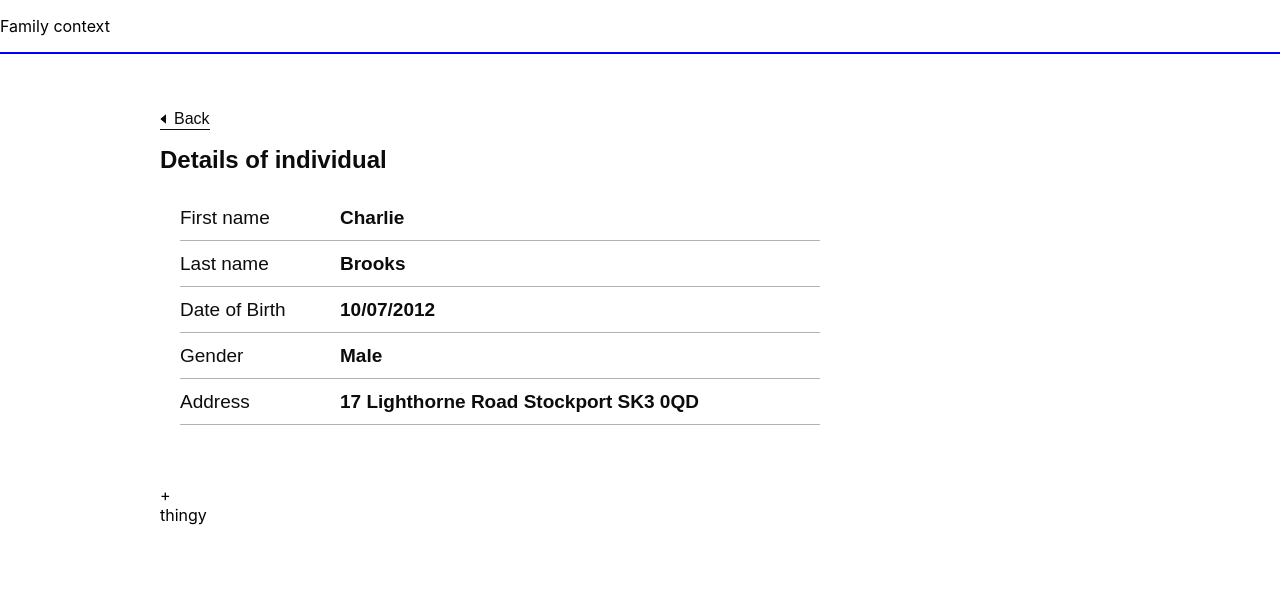
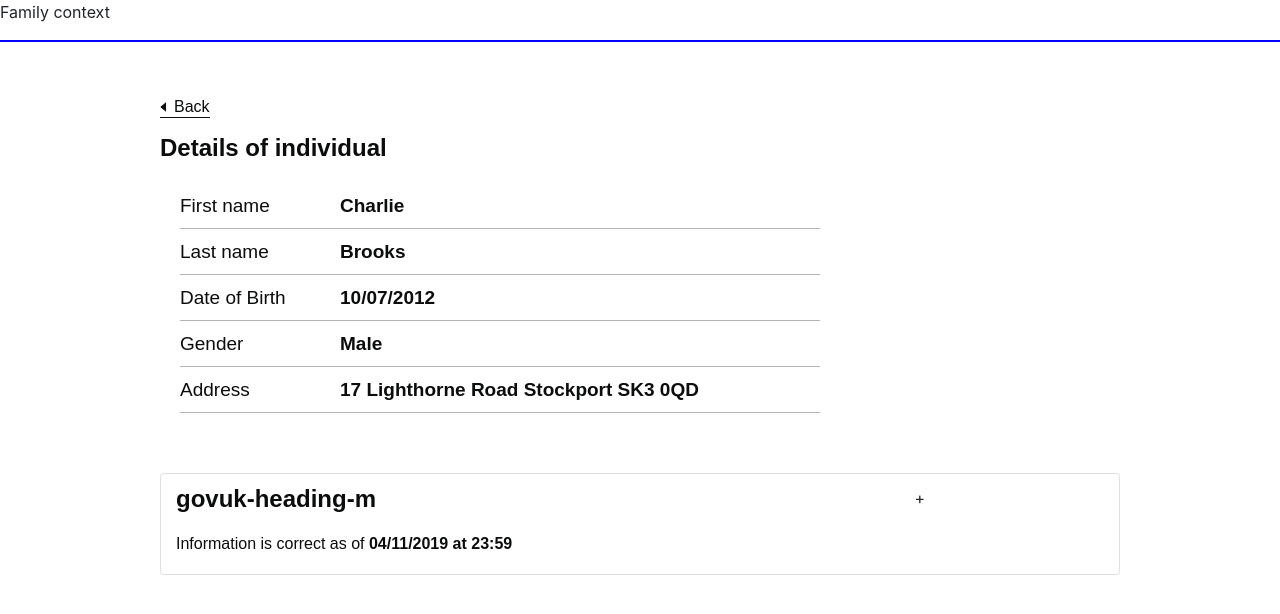
Before and after one commit to CSCDP/Family-Context-PrivateBeta, a React (Create React App) app: page / in a window 1280 px wide. Shown: the top 614 px of the page. Built offline with nearby package versions, Linux system fonts and the light colour scheme; a web font is replaced by a local one.

Commit message:
Basic implementation of accordion

```diff
--- /dev/null
+++ b/src/components/SmallAccordion.css
@@ -0,0 +1,8 @@
+.toggle {
+    position: absolute;
+    background-color: white;
+    border: white;
+}
+.span {
+    float: right;
+}
--- a/src/components/SmallAccordion.tsx
+++ b/src/components/SmallAccordion.tsx
@@ -1,4 +1,6 @@
 import React from 'react';
+import 'bootstrap/dist/css/bootstrap.min.css';
+import './SmallAccordion.css';
 import Accordion from 'react-bootstrap/Accordion';
 import Card from 'react-bootstrap/Card';
 import AccordionCollapse from 'react-bootstrap/AccordionCollapse';
@@ -11,13 +13,20 @@ const SmallAccordion: React.FC<any> = (props: any) => {
     return (
         <Accordion>
             <Card>
-                <Accordion.Toggle as={Card.Header} eventKey='0'><span>&#43;</span></Accordion.Toggle>
+                <div>
+                <div className="govuk-grid-column-three-quarters">
+                <h3 className="govuk-heading-m govuk-!-width-one-half govuk-!-margin-top-2">govuk-heading-m</h3>
+                <p className="govuk-body-s">Information is correct as of <b>04/11/2019 at 23:59</b></p>
+                </div>
+                <div className="govuk-grid-column-one-quarter">
+                <Accordion.Toggle className="toggle" as={Card.Header} eventKey='0'><span>&#43;</span></Accordion.Toggle>
+                </div>
+                </div>
                 <AccordionCollapse eventKey='0'>
                     <Card.Body>
-                        thingy
-                        {/* <Table>
+                        <Table>
                             <TableBody rowList={rowValues}></TableBody>
-                        </Table> */}
+                        </Table>
                     </Card.Body>
                 </AccordionCollapse>
             </Card>
```
